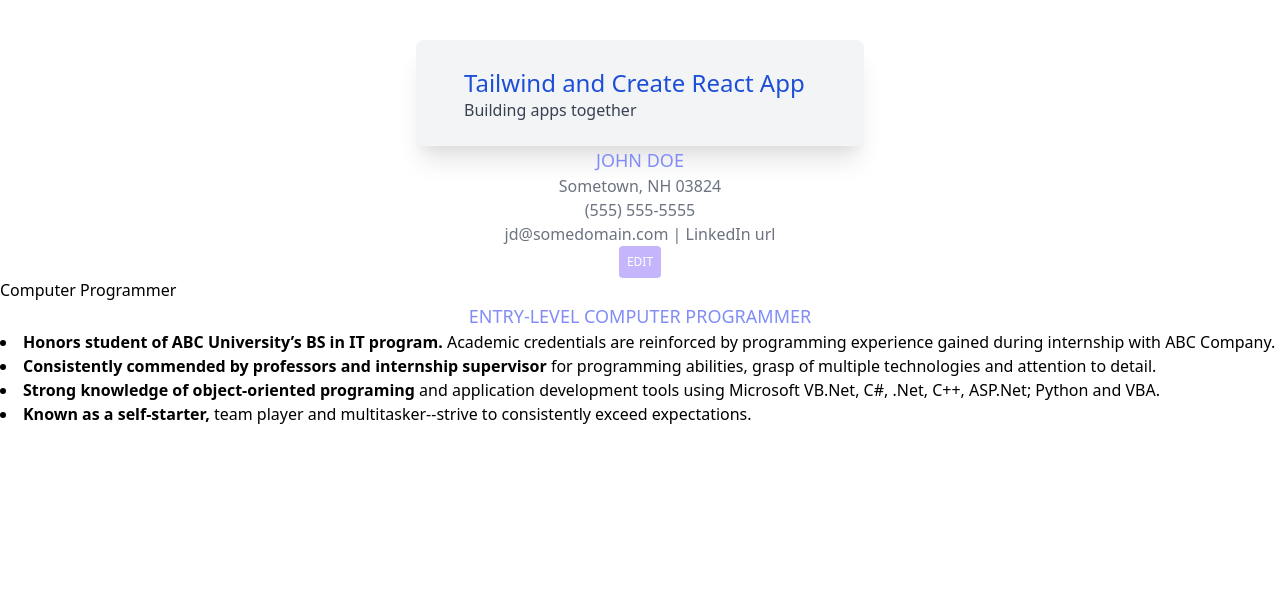
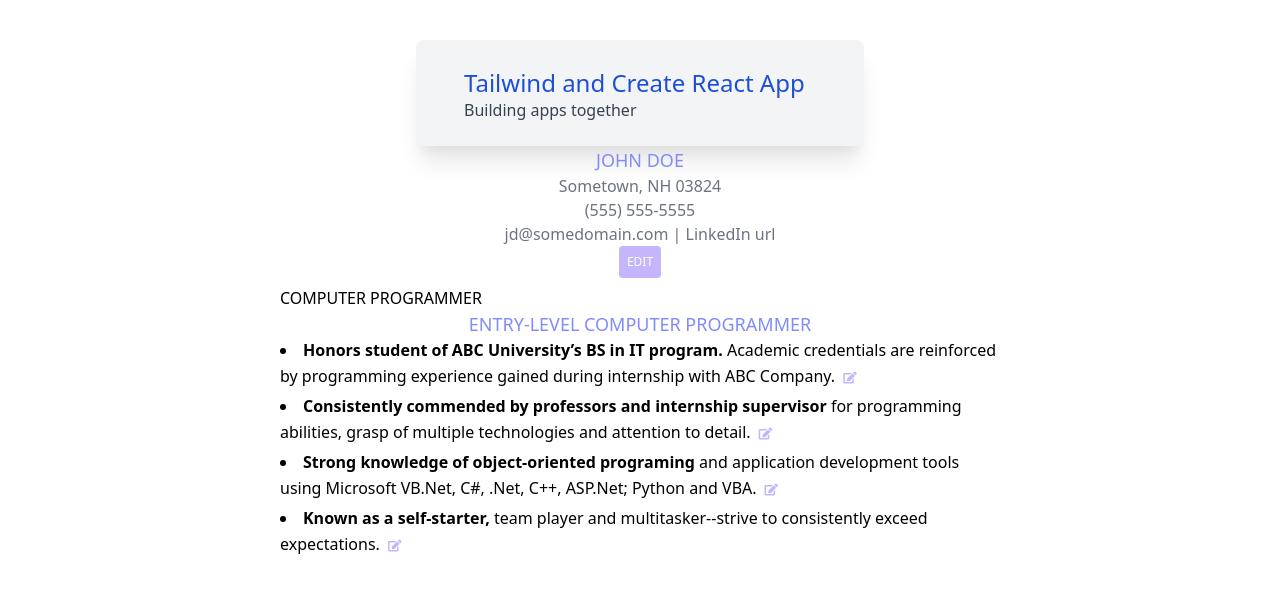
Before and after one commit to Mikey-Esteban/cv-project-app, a React (Create React App) app: page / in a window 1280 px wide. Shown: the top 590 px of the page. Built offline with nearby package versions, Linux system fonts and the light colour scheme.

Commit message:
added Work Info Component

```diff
--- a/public/index.html
+++ b/public/index.html
@@ -24,6 +24,7 @@
       work correctly both with client-side routing and a non-root public URL.
       Learn how to configure a non-root public URL by running `npm run build`.
     -->
+    <link rel="stylesheet" href="https://use.fontawesome.com/releases/v5.15.1/css/all.css" integrity="sha384-vp86vTRFVJgpjF9jiIGPEEqYqlDwgyBgEF109VFjmqGmIY/Y4HV4d3Gp2irVfcrp" crossorigin="anonymous">
     <title>React App</title>
   </head>
   <body>
--- a/src/App.js
+++ b/src/App.js
@@ -1,14 +1,18 @@
 // import './App.css';
+import React from "react";
 import TailwindHW from './components/TailwindHW'
 import PersonalInfo from './components/PersonalInfo'
-import RoleTitle from './components/RoleTitle'
+import WorkInfo from './components/WorkInfo'
+// App.js - Input editable UI
+
 
 function App() {
+
   return (
     <div className="App">
       <TailwindHW />
       <PersonalInfo />
-      <RoleTitle />
+      <WorkInfo />
     </div>
   );
 }
--- /dev/null
+++ b/src/components/Editable.js
@@ -0,0 +1,64 @@
+import React, { Component } from 'react'
+import EditableForm from './EditableForm'
+
+class Editable extends Component {
+
+  constructor(props) {
+    super(props)
+
+    console.log(props);
+
+    this.state = {
+      id: props.id,
+      title: props.title,
+      description: props.description,
+      viewForm: false
+    }
+  }
+
+  handleFormSwitch = () => {
+    this.setState({ viewForm: true })
+  }
+
+  handleSubmission = event => {
+
+    const title = document.getElementById('title').value;
+    const description = document.getElementById('description').value;
+
+    if (title) this.setState({
+      title:title
+    })
+    if (description) this.setState({
+      description:description
+    })
+
+    this.setState({ viewForm: false })
+  }
+
+  render() {
+    const { id, title, description } = this.state;
+
+    if (this.state.viewForm === false) {
+      return (
+        <li key={id}>
+          <span className="font-bold">{title} </span>
+          <span>{description}
+            <button className="btn-level"
+              onClick={this.handleFormSwitch}>
+              <i className="fas fa-edit"></i>
+            </button>
+          </span>
+        </li>
+      )
+    } else {
+      return (
+          <EditableForm title={title}
+                description={description}
+                handleSubmission={this.handleSubmission} />
+      )
+    }
+  }
+
+}
+
+export default Editable
--- /dev/null
+++ b/src/components/EditableForm.js
@@ -0,0 +1,23 @@
+import React from 'react'
+
+const EditableForm = (props) => {
+  console.log(props);
+
+  return (
+    <div className='text-center'>
+      <form onSubmit={props.handleSubmission}>
+        <div>
+          <input className='border text-center w-1/2' type="text" name="title" id="title"
+            placeholder={props.title}/>
+        </div>
+        <div>
+          <textarea className='border text-center w-1/2' rows="3" type="text" name="description" id="description"
+            placeholder={props.description}/>
+        </div>
+        <button className='btn btn-purple mt-1' type="submit">Submit</button>
+      </form>
+    </div>
+  )
+}
+
+export default EditableForm
--- a/src/components/PersonalInfo.js
+++ b/src/components/PersonalInfo.js
@@ -52,7 +52,7 @@ class PersonalInfo extends Component {
 
     if (this.state.viewForm === false) {
       return (
-        <div className="text-center">
+        <div className="text-center mb-2">
           <h1 className="title">{name}</h1>
           <p>{location}</p>
           <p>{phone}</p>
--- a/src/components/RoleTitle.js
+++ /dev/null
@@ -1,60 +0,0 @@
-import React, { Component } from 'react'
-import { v4 as uuid } from 'uuid';
-
-class RoleTitle extends Component {
-
-  constructor(props) {
-    super(props)
-
-    this.state = {
-      role: 'entry-level computer programmer',
-      stats: [
-        {
-          id: uuid(),
-          title: 'Honors student of ABC University’s BS in IT program.',
-          details: 'Academic credentials are reinforced by programming experience gained during internship with ABC Company.'
-        },
-        {
-          id: uuid(),
-          title: 'Consistently commended by professors and internship supervisor',
-          details: 'for programming abilities, grasp of multiple technologies and attention to detail.'
-        },
-        {
-          id: uuid(),
-          title: 'Strong knowledge of object-oriented programing',
-          details: 'and application development tools using Microsoft VB.Net, C#, .Net, C++, ASP.Net; Python and VBA.'
-        },
-        {
-          id: uuid(),
-          title: 'Known as a self-starter,',
-          details: 'team player and multitasker--strive to consistently exceed expectations.'
-        }
-      ]
-    }
-  }
-
-  render() {
-    const tasks = this.state.stats
-    console.log(tasks);
-    return (
-      <div>
-        <h2>Computer Programmer</h2>
-        <h1 className='text-center title'>{this.state.role}</h1>
-        <ul className='list-disc list-inside'>
-          {
-            tasks.map(task => {
-              return (
-                <li key={task.id}>
-                  <span className="font-bold">{task.title} </span>
-                  <span>{task.details}</span>
-                </li>
-              )
-            })
-          }
-        </ul>
-      </div>
-    )
-  }
-}
-
-export default RoleTitle
--- /dev/null
+++ b/src/components/WorkInfo.js
@@ -0,0 +1,47 @@
+import React from 'react'
+import Editable from './Editable'
+import { v4 as uuid } from 'uuid';
+
+const WorkInfo = () => {
+
+  const data = [
+    {
+      id: uuid(),
+      title: 'Honors student of ABC University’s BS in IT program.',
+      details: 'Academic credentials are reinforced by programming experience gained during internship with ABC Company.'
+    },
+    {
+      id: uuid(),
+      title: 'Consistently commended by professors and internship supervisor',
+      details: 'for programming abilities, grasp of multiple technologies and attention to detail.'
+    },
+    {
+      id: uuid(),
+      title: 'Strong knowledge of object-oriented programing',
+      details: 'and application development tools using Microsoft VB.Net, C#, .Net, C++, ASP.Net; Python and VBA.'
+    },
+    {
+      id: uuid(),
+      title: 'Known as a self-starter,',
+      details: 'team player and multitasker--strive to consistently exceed expectations.'
+    }
+  ]
+
+  return (
+    <div className="container px-6 mx-auto max-w-screen-md">
+      <h2 className='uppercase'>Computer Programmer</h2>
+      <h1 className='text-center title'>entry-level computer programmer</h1>
+      <ul className='list-disc list-inside'>
+        {
+          data.map(info => {
+            return (
+              <Editable id={info.id} title={info.title} description={info.details} />
+            )
+          })
+        }
+      </ul>
+    </div>
+  )
+}
+
+export default WorkInfo
--- a/src/tailwind.css
+++ b/src/tailwind.css
@@ -3,7 +3,9 @@
 .btn {
   @apply block text-white uppercase text-xs mx-auto p-2 rounded;
 }
-
+.btn-level {
+  @apply inline-block text-white uppercase text-xs mx-auto p-2 rounded text-purple-300;
+}
 .btn-purple {
   @apply bg-purple-300;
 }
```
Also changed, not shown: 1 other file (tests, documents, lock files or other folders).
